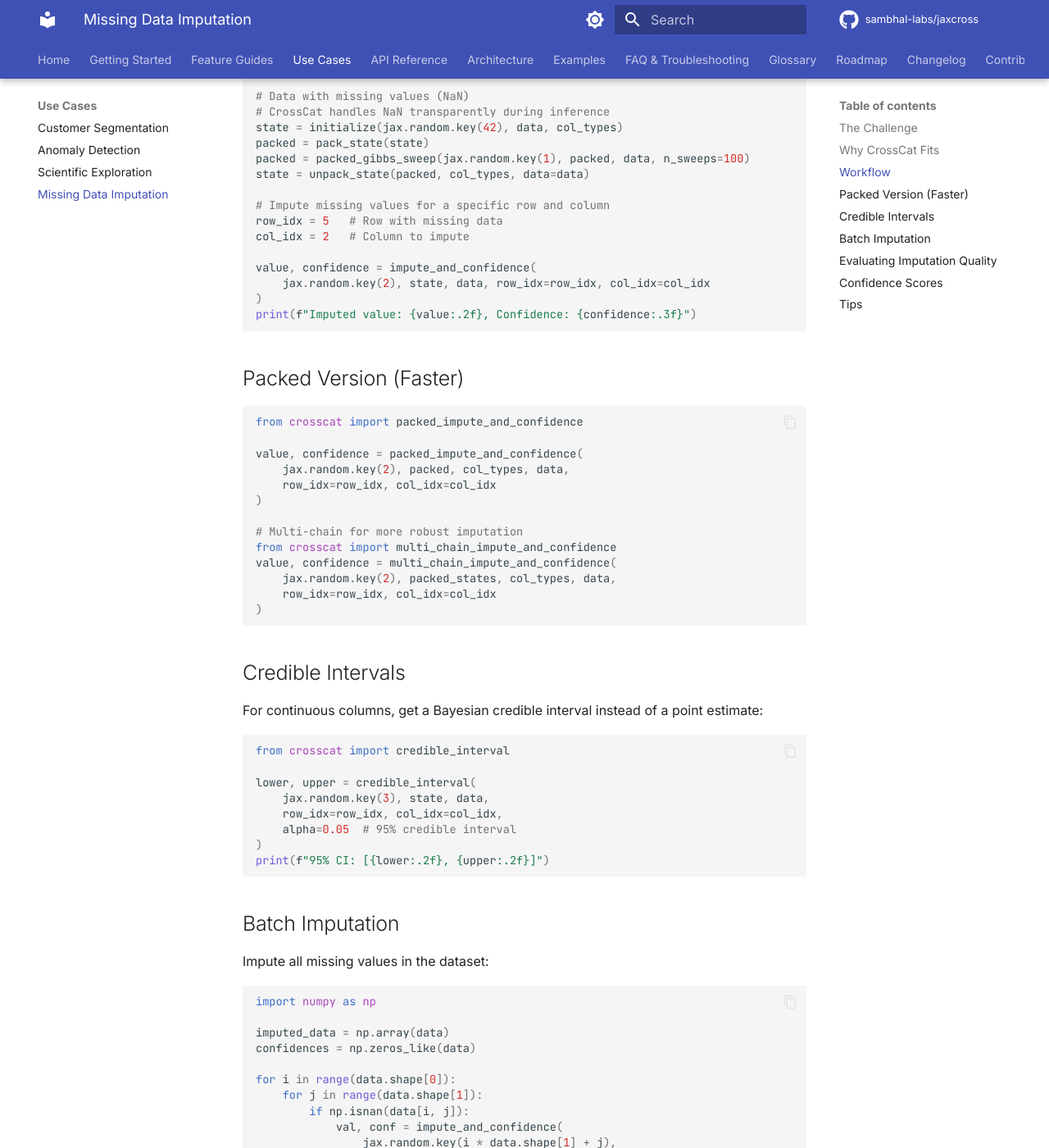
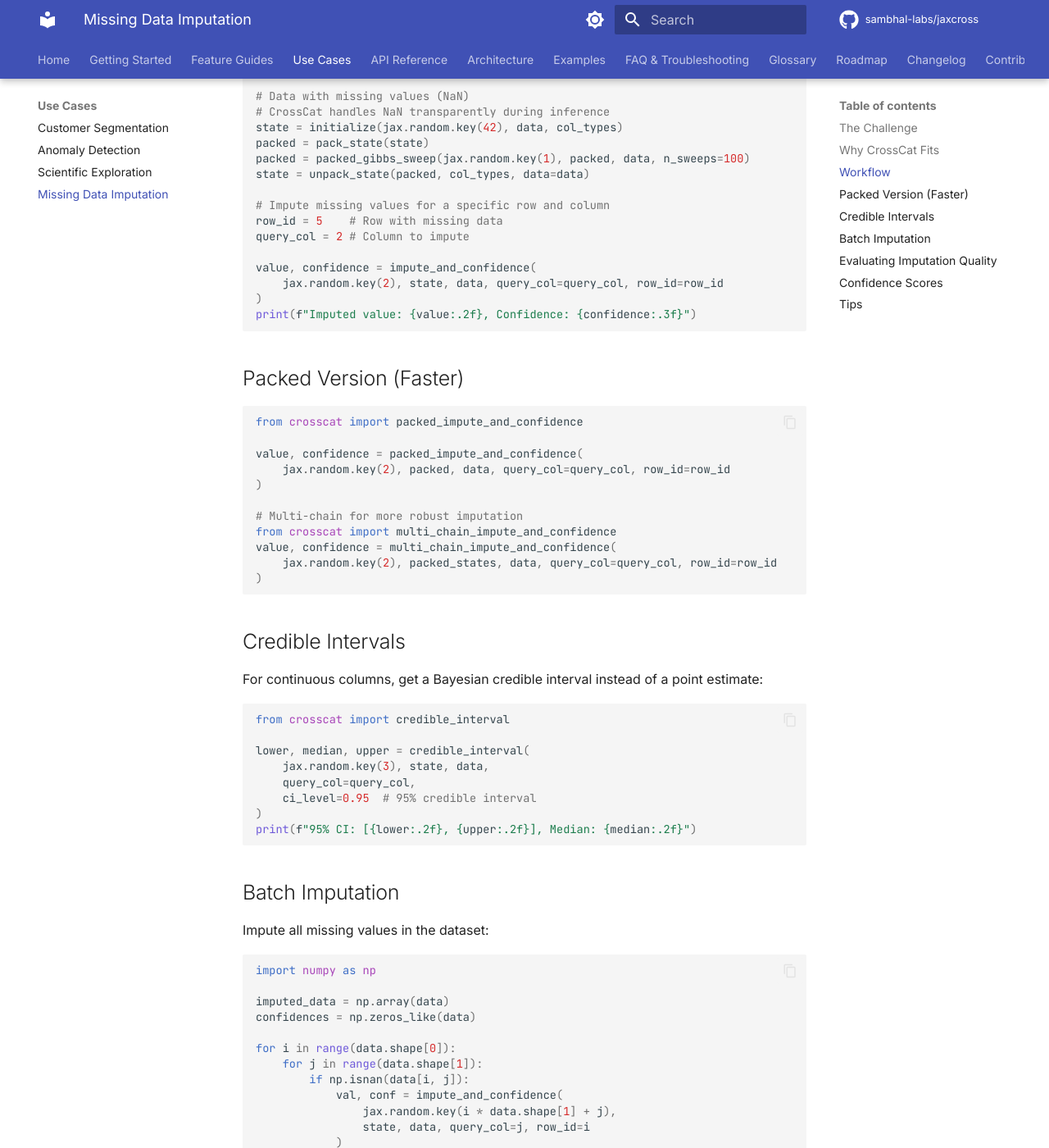
Before and after one commit to sambhal-labs/jaxcross, an MkDocs documentation site: the page built from docs/use-cases/missing-data.md, in a window 1280 px wide and 1400 px high, scrolled down 855 px. Shown: the whole window at 82% size. Built offline with MkDocs 1.6.1 and Material for MkDocs 9.7.7, drawn with Linux system fonts in a browser that asks for light colours; comment, search, counter and statistics services are not loaded.

Commit message:
docs: fix incorrect API signatures in use-case guides and FAQ
Review found 13 issues where code examples used wrong parameter names
and signatures. Fixed all:

- predictive_anomalousness: add rng_key, use query_row not row_idx
- row_typicality: pass list of states, use row_id not row_idx, no data param
- impute_and_confidence: use query_col/row_id not col_idx/row_idx
- packed_anomaly_score: add rng_key, remove col_types, use query_row
- packed_row_typicality: pass list, use row_id, remove col_types/data
- multi_chain_anomaly_score: add rng_key, remove col_types, use query_row
- packed/multi_chain_impute_and_confidence: remove col_types, use query_col/row_id
- credible_interval: use query_col, ci_level (not alpha), returns 3-tuple
- predictive_probability: use query_cols/query_vals (plural), condition_cols/vals
- collect_diagnostics: takes single state + data, not list of states
- select_best_chain: needs batch_packed_states + scores array
- Fix CUDA version claim in FAQ (link to JAX docs instead)
- Fix Maintained badge self-referencing link

Co-Authored-By: Claude Opus 4.6 (1M context) <noreply@anthropic.com>

````diff
--- a/docs/use-cases/missing-data.md
+++ b/docs/use-cases/missing-data.md
@@ -29,11 +29,11 @@ packed = packed_gibbs_sweep(jax.random.key(1), packed, data, n_sweeps=100)
 state = unpack_state(packed, col_types, data=data)
 
 # Impute missing values for a specific row and column
-row_idx = 5   # Row with missing data
-col_idx = 2   # Column to impute
+row_id = 5    # Row with missing data
+query_col = 2 # Column to impute
 
 value, confidence = impute_and_confidence(
-    jax.random.key(2), state, data, row_idx=row_idx, col_idx=col_idx
+    jax.random.key(2), state, data, query_col=query_col, row_id=row_id
 )
 print(f"Imputed value: {value:.2f}, Confidence: {confidence:.3f}")
 ```
@@ -44,15 +44,13 @@ print(f"Imputed value: {value:.2f}, Confidence: {confidence:.3f}")
 from crosscat import packed_impute_and_confidence
 
 value, confidence = packed_impute_and_confidence(
-    jax.random.key(2), packed, col_types, data,
-    row_idx=row_idx, col_idx=col_idx
+    jax.random.key(2), packed, data, query_col=query_col, row_id=row_id
 )
 
 # Multi-chain for more robust imputation
 from crosscat import multi_chain_impute_and_confidence
 value, confidence = multi_chain_impute_and_confidence(
-    jax.random.key(2), packed_states, col_types, data,
-    row_idx=row_idx, col_idx=col_idx
+    jax.random.key(2), packed_states, data, query_col=query_col, row_id=row_id
 )
 ```
 
@@ -63,12 +61,12 @@ For continuous columns, get a Bayesian credible interval instead of a point esti
 ```python
 from crosscat import credible_interval
 
-lower, upper = credible_interval(
+lower, median, upper = credible_interval(
     jax.random.key(3), state, data,
-    row_idx=row_idx, col_idx=col_idx,
-    alpha=0.05  # 95% credible interval
+    query_col=query_col,
+    ci_level=0.95  # 95% credible interval
 )
-print(f"95% CI: [{lower:.2f}, {upper:.2f}]")
+print(f"95% CI: [{lower:.2f}, {upper:.2f}], Median: {median:.2f}")
 ```
 
 ## Batch Imputation
@@ -86,7 +84,7 @@ for i in range(data.shape[0]):
         if np.isnan(data[i, j]):
             val, conf = impute_and_confidence(
                 jax.random.key(i * data.shape[1] + j),
-                state, data, row_idx=i, col_idx=j
+                state, data, query_col=j, row_id=i
             )
             imputed_data[i, j] = val
             confidences[i, j] = conf
````
Also changed, not shown: README.md (+1 -1 lines), docs/faq.md (+4 -4 lines), docs/guides/tips-and-tricks.md (+8 -3 lines), docs/use-cases/anomaly-detection.md (+5 -5 lines), docs/use-cases/customer-segmentation.md (+3 -3 lines).
